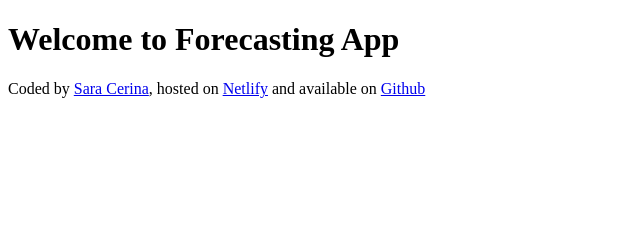
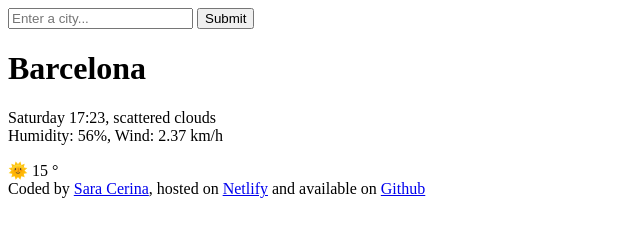
Before and after one commit to SaraCerina/Forecast, a plain HTML site: page index.html in a window 1280 px wide. Shown: the whole page, without its empty margins (0-640 px from the left). Drawn offline with Linux system fonts and the light colour scheme.

Commit message:
Added HTML to the project
Added HTML structure

```diff
--- a/index.html
+++ b/index.html
@@ -6,7 +6,25 @@
     <title>Forecast by Sara</title>
   </head>
   <body>
-    <h1>Welcome to Forecasting App</h1>
+    <header>
+      <form>
+        <input type="search" placeholder="Enter a city..." required />
+        <input type="submit" value="Submit"
+      </form>
+    </header>
+    <main>
+      <div>
+        <h1>Barcelona</h1>
+
+        <p>
+          Saturday 17:23, scattered clouds
+          <br />
+          Humidity: 56%, Wind: 2.37 km/h
+        </p>
+      </div>
+      <div>🌞 15 &deg;</div>
+    </main>
+
     <footer>
       Coded by
       <a href="https://www.linkedin.com/in/saracerina/" target="_blank"
```
